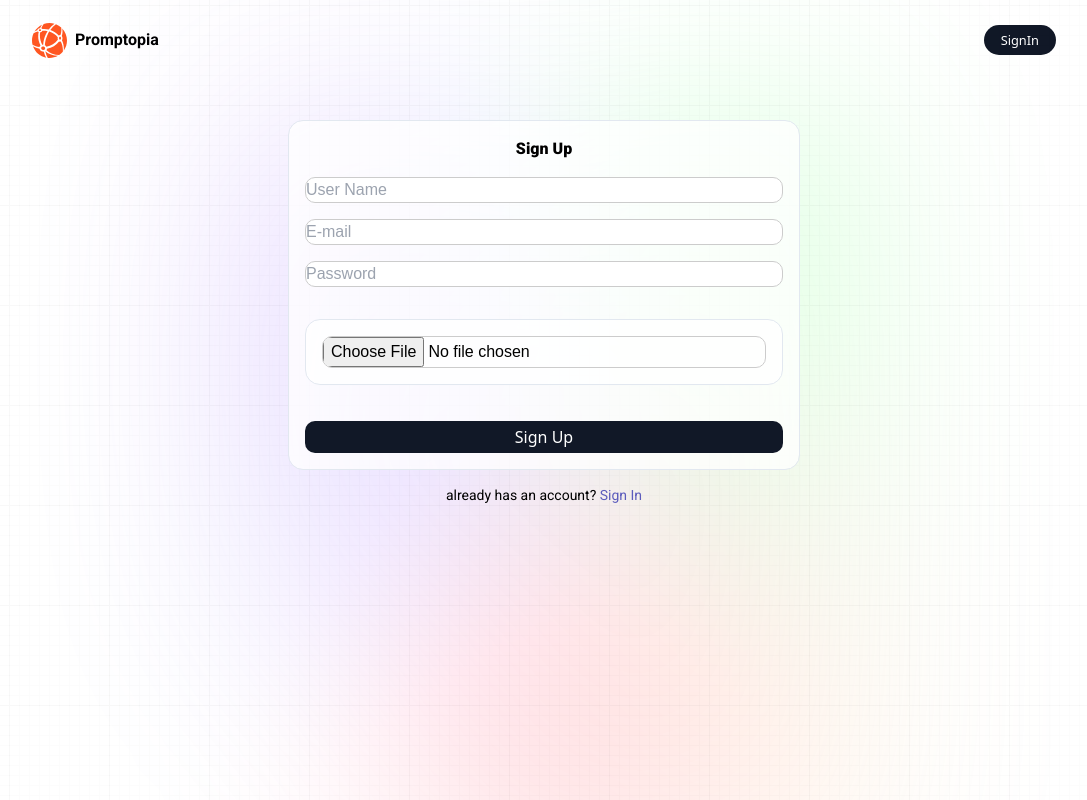
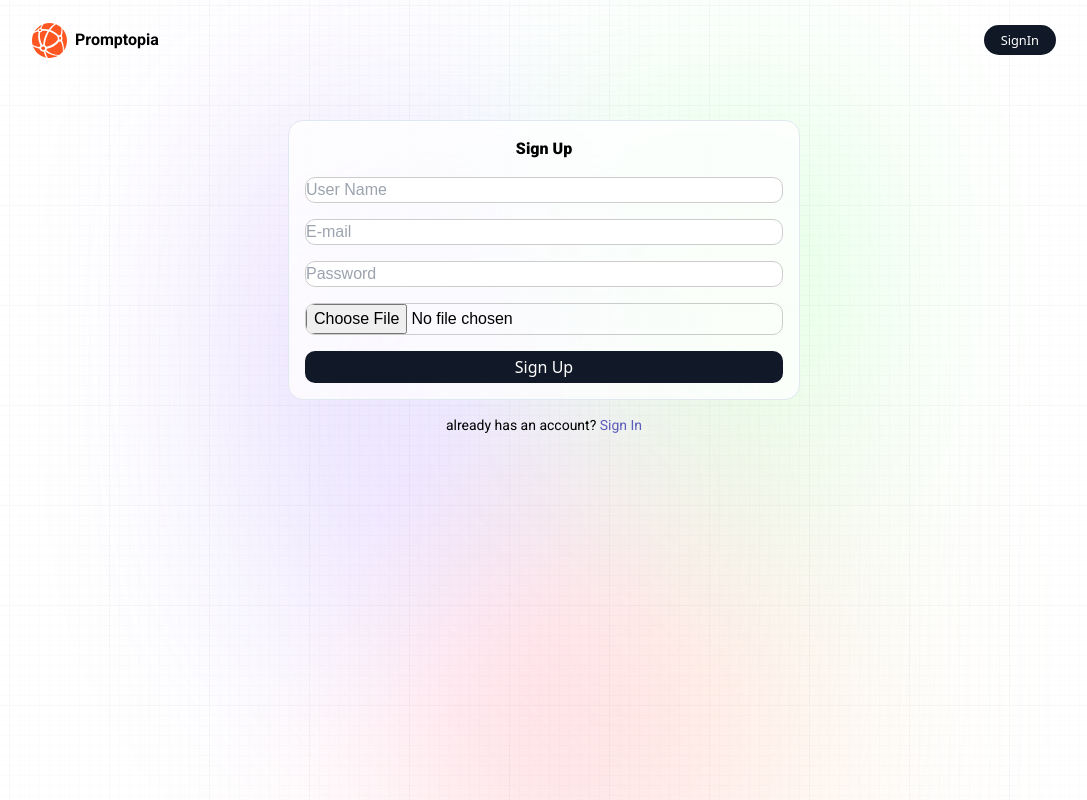
Before and after one commit to Muxitdin/promptopia_frontend, a React (Vite) app: page /signup in a window 1280 px wide. Shown: the whole page, without its empty margins (96-1183 px from the left). Built offline with nearby package versions, Linux system fonts and the light colour scheme.

Commit message:
prevented the form nesting

```diff
--- a/src/pages/SignUp.jsx
+++ b/src/pages/SignUp.jsx
@@ -56,9 +56,7 @@ function SignUp() {
                 <input onChange={handleInputChange} className='p-[10px]' name='fullName' type="fullName" placeholder='User Name' />
                 <input onChange={handleInputChange} className='p-[10px]' name='email' type="email" placeholder='E-mail' />
                 <input onChange={handleInputChange} className='p-[10px]' name='password' type="password" placeholder='Password' />
-                <form className='my-0 py-[10px] px-[5px] rounded-[10px]' action="/profile" method="post" enctype="multipart/form-data">
-                    <input onChange={uploadImage} type="file" name="image" id='image' className="block w-full text-sm text-gray-900   cursor-pointe rounded-lg dark:text-gray-400 focus:outline-none dark:bg-gray-700 dark:border-gray-600 dark:placeholder-gray-400" />
-                </form>
+                <input onChange={uploadImage} type="file" name="image" id='image' className="block w-full text-sm text-gray-900   cursor-pointe rounded-lg dark:text-gray-400 focus:outline-none dark:bg-gray-700 dark:border-gray-600 dark:placeholder-gray-400" />
                 <button type='submit' className={s.button}>Sign Up</button>
             </form>
             <p>already has an account? <NavLink to="/signin">Sign In</NavLink></p>
```
